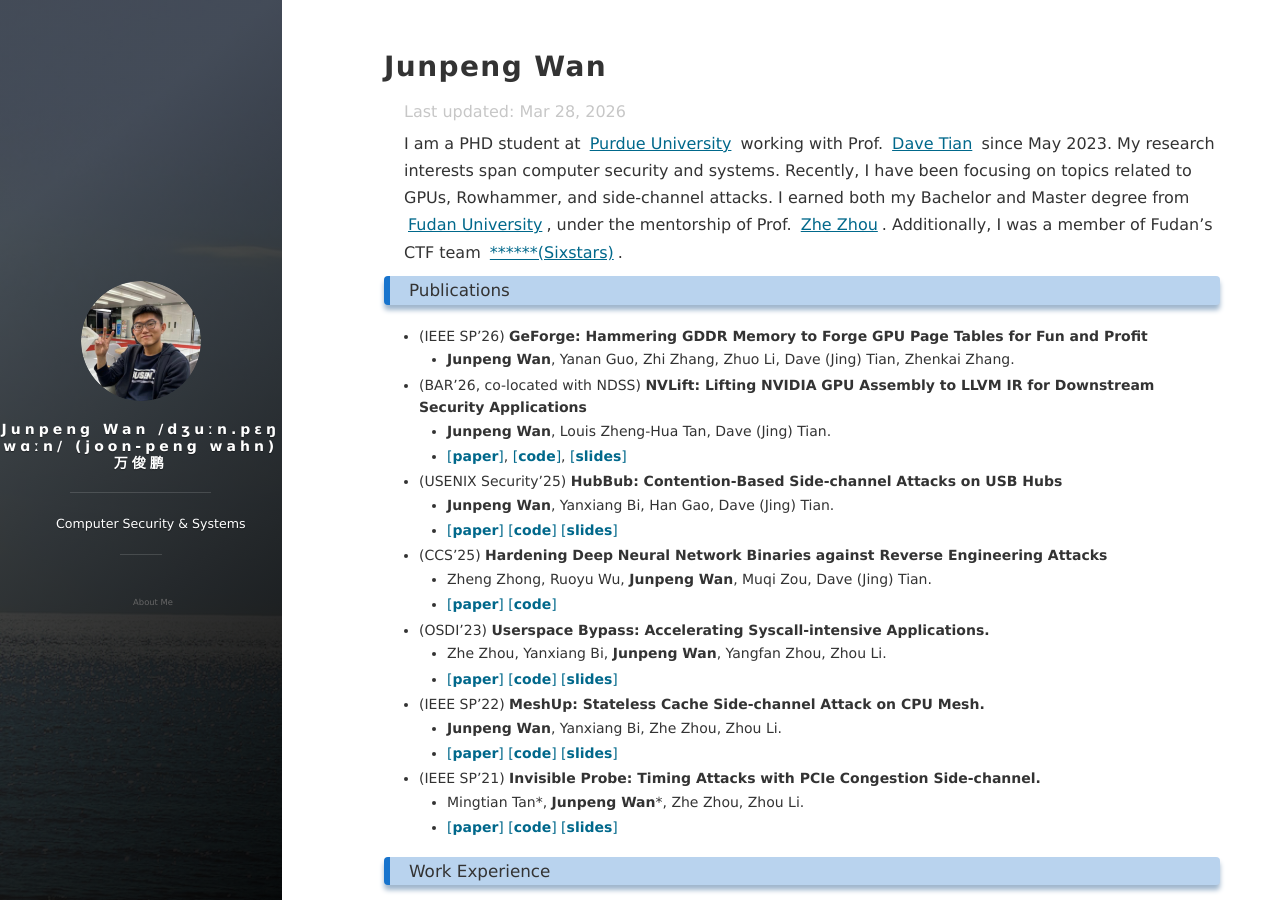
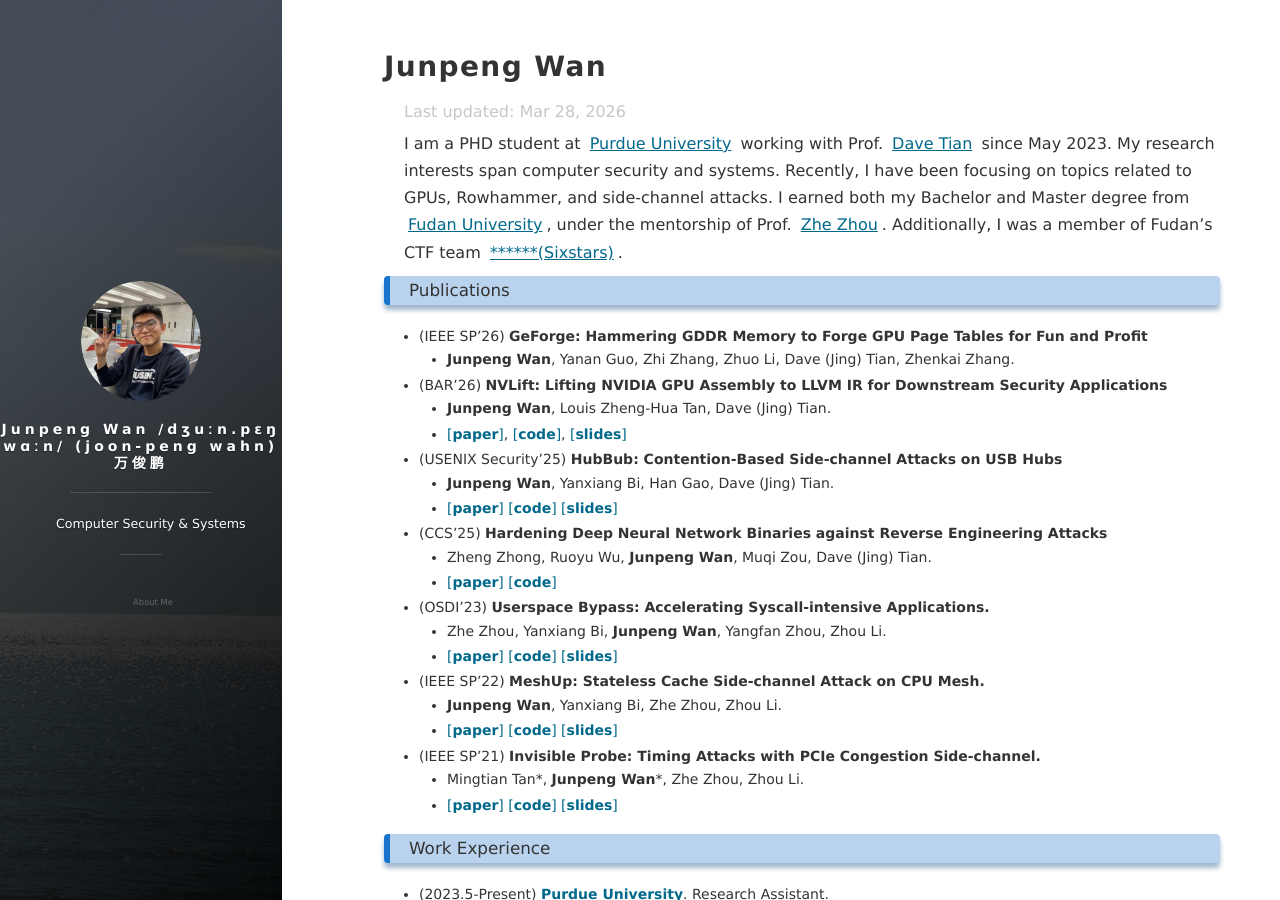
Before and after one commit to stefan1wan/stefan1wan.github.io, a Jekyll site: the page built from about.md, in a window 1280 px wide and 900 px high. Built offline with Jekyll 4.4.1, drawn with Linux system fonts in a browser that asks for light colours; nearby versions of some CDN libraries; library files that are not in the unit come from our copies; comment, search, counter and statistics services are not loaded.

Commit message:
nvlift slides

```diff
--- a/about.md
+++ b/about.md
@@ -13,9 +13,9 @@
 + (IEEE SP'26) **GeForge: Hammering GDDR Memory to Forge GPU Page Tables for Fun and Profit**
   * **Junpeng Wan**, Yanan Guo, Zhi Zhang, Zhuo Li, Dave (Jing) Tian, Zhenkai Zhang.
 
-+ (BAR'26, co-located with NDSS) **NVLift: Lifting NVIDIA GPU Assembly to LLVM IR for Downstream Security Applications**
++ (BAR'26) **NVLift: Lifting NVIDIA GPU Assembly to LLVM IR for Downstream Security Applications**
   * **Junpeng Wan**, Louis Zheng-Hua Tan, Dave (Jing) Tian.
-  * [[**paper**]](files/NVLift.pdf), [[**code**]](https://github.com/purseclab/Sass-LLVM-Lifter), [[**slides**]](/files/NVLift_slides)
+  * [[**paper**]](files/NVLift.pdf), [[**code**]](https://github.com/purseclab/Sass-LLVM-Lifter), [[**slides**]](/files/NVLift_slides.pdf)
 
 + (USENIX Security'25) **HubBub: Contention-Based Side-channel Attacks on USB Hubs**
   * **Junpeng Wan**, Yanxiang Bi, Han Gao, Dave (Jing) Tian.
```
